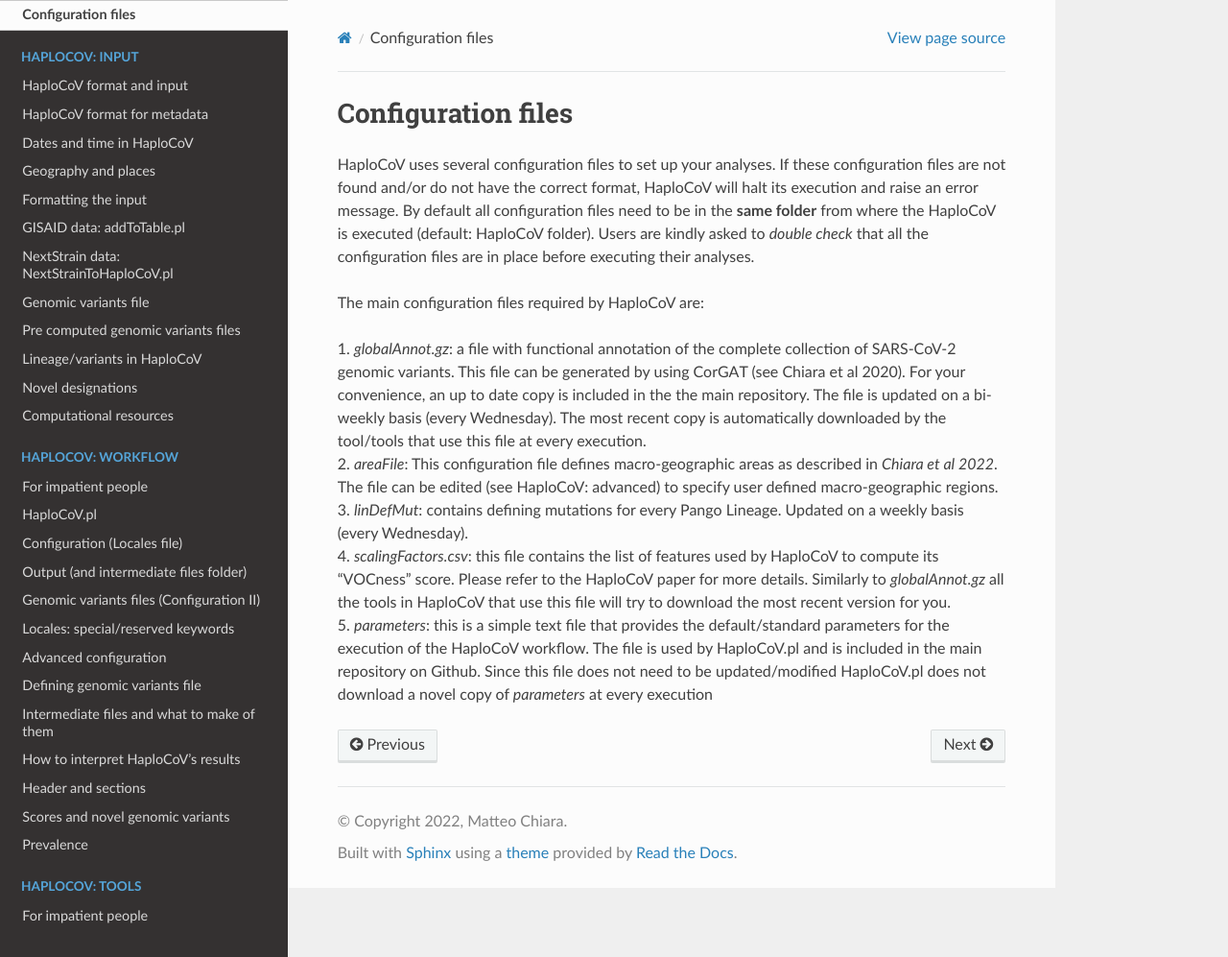
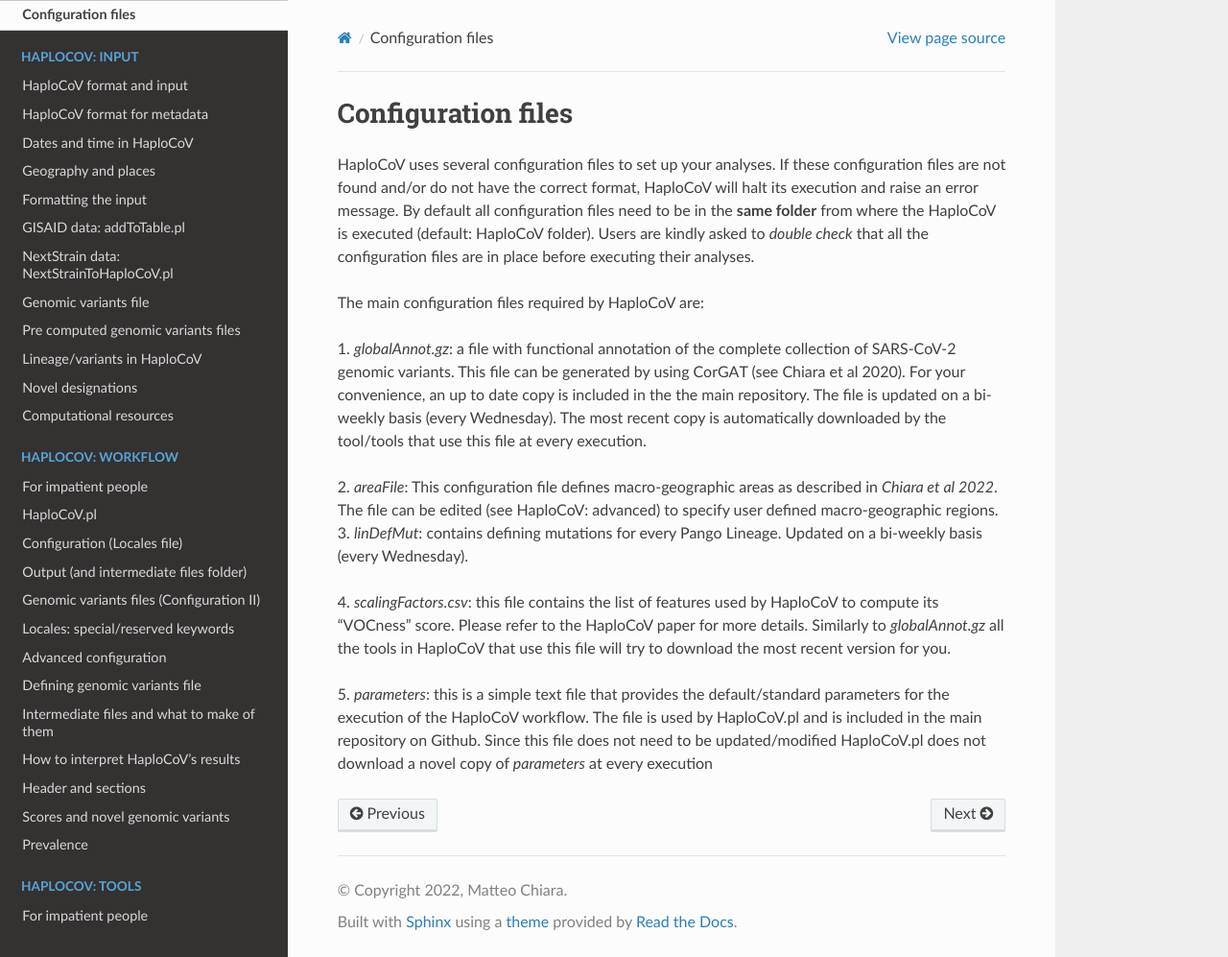
Before and after one commit to matteo14c/HaploCoV, a Sphinx documentation site: the page built from docs/source/configuration.rst, in a window 1280 px wide and 997 px high. Shown: the whole window at 96% size. Built offline with Sphinx 7.4.7 and the Read the Docs theme 2.0.0, drawn with Linux system fonts in a browser that asks for light colours.

```diff
--- a/docs/source/configuration.rst
+++ b/docs/source/configuration.rst
@@ -8,7 +8,10 @@ Users are kindly asked to *double check* that all the configuration files are in
 The main configuration files required by HaploCoV are:
 
 | 1. *globalAnnot.gz*: a file with functional annotation of the complete collection of SARS-CoV-2 genomic variants. This file can be generated by using CorGAT (see Chiara et al 2020). For your convenience, an up to date copy is  included in the the main repository. The file is updated on a bi-weekly basis (every Wednesday).  The most recent copy is automatically downloaded by the tool/tools that use this file at every execution.
+|
 | 2. *areaFile*: This configuration file defines macro-geographic areas as described in *Chiara et al 2022*. The file can be edited (see HaploCoV: advanced) to specify user defined macro-geographic regions.
-| 3. *linDefMut*: contains defining mutations for every Pango Lineage. Updated on a weekly basis (every Wednesday).
+| 3. *linDefMut*: contains defining mutations for every Pango Lineage. Updated on a bi-weekly basis (every Wednesday).
+|
 | 4. *scalingFactors.csv*: this file contains the list of features used by HaploCoV to compute its "VOCness" score. Please refer to the HaploCoV paper for more details. Similarly to *globalAnnot.gz* all the tools in HaploCoV that use this file will try to download the most recent version for you.
+|
 | 5. *parameters*: this is a simple text file that provides the default/standard parameters for the execution of the HaploCoV workflow. The file is used by HaploCoV.pl and is included in the main repository on Github. Since this file does not need to be updated/modified HaploCoV.pl does not download a novel copy of *parameters* at every execution
```
